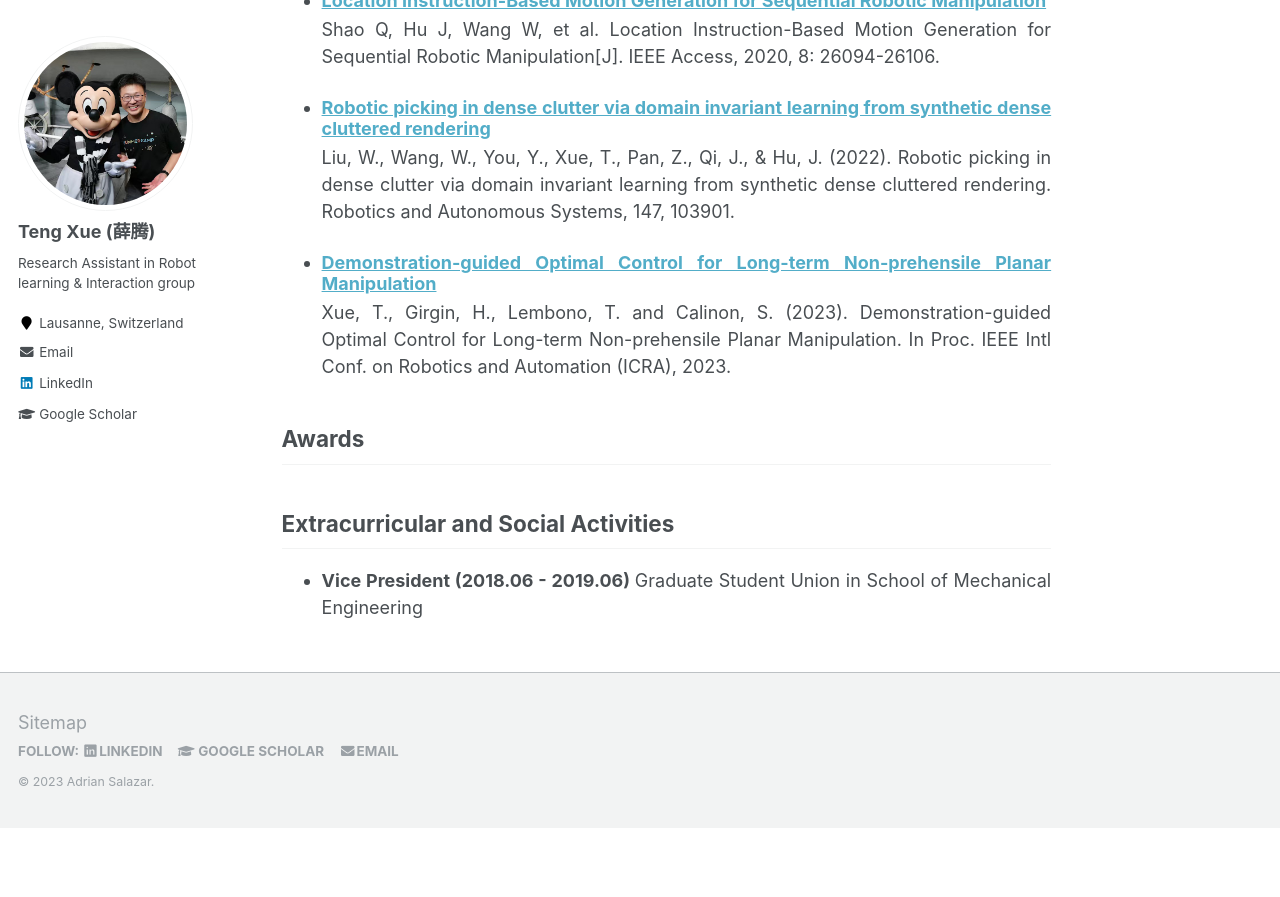
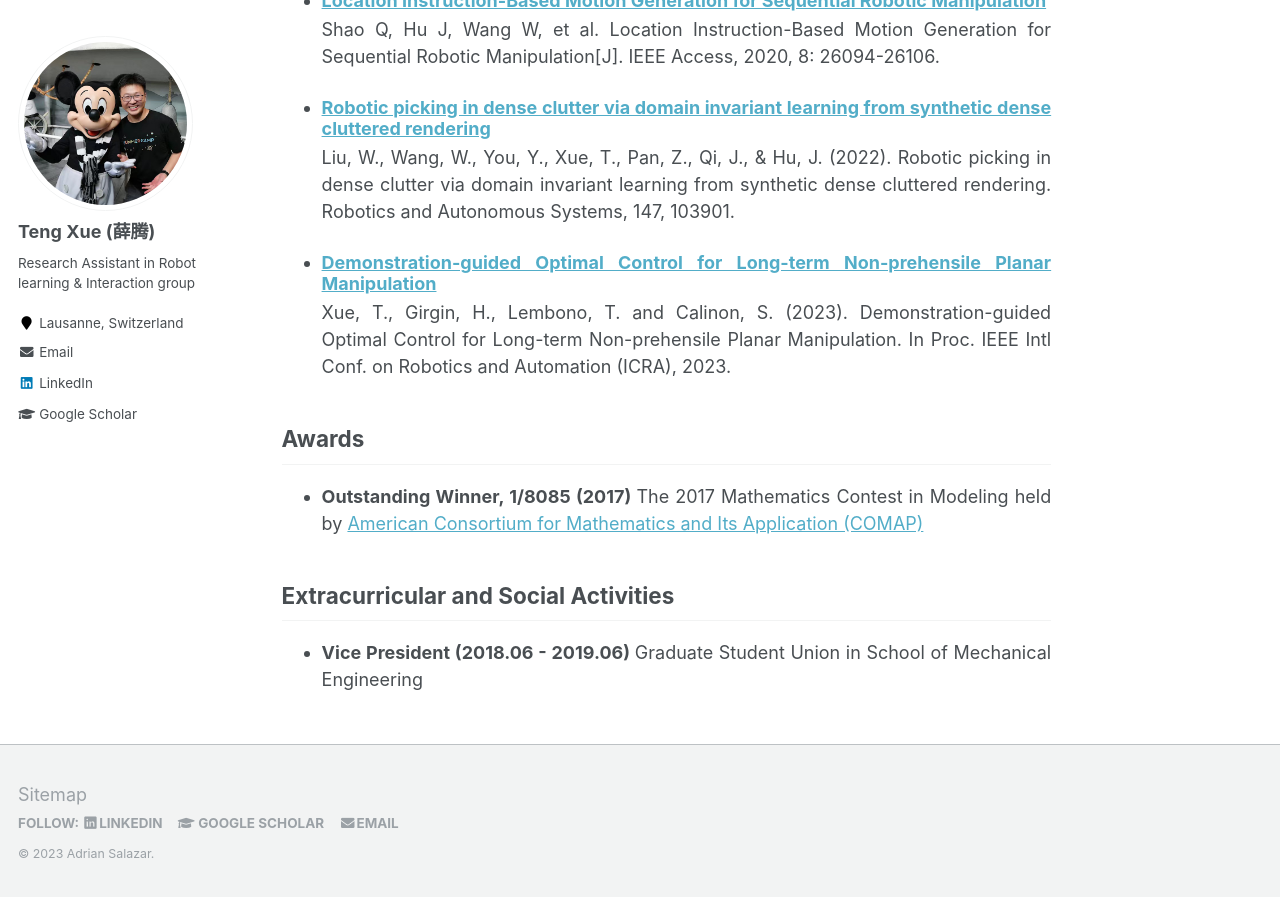
Before and after one commit to Schortenger/schortenger.github.io, a Jekyll site: the page built from _pages/cv.md, in a window 1280 px wide and 900 px high, scrolled down 1565 px. Shown: the top 897 px of the window. Built offline with Jekyll 4.4.1, drawn with Linux system fonts in a browser that asks for light colours; before the commit the page ends 2393 px from its top, so only the background shows below that.

```diff
--- a/_pages/cv.md
+++ b/_pages/cv.md
@@ -51,9 +51,9 @@
 
 <h2>Awards</h2>
 <ul>
-<!--   <li><b>Outstanding Winner, 1/8085 (2017) </b> The 2017 Mathematics Contest in Modeling held by
+  <li><b>Outstanding Winner, 1/8085 (2017) </b> The 2017 Mathematics Contest in Modeling held by
   	<a href="https://www.comap.com/contests/mcm-icm"> American Consortium for Mathematics and Its Application (COMAP) </a></li>
-	<li><b>First prize (2014) </b> The 6th national mathematics contest for college students</li>
+	<!-- <li><b>First prize (2014) </b> The 6th national mathematics contest for college students</li>
  	<li><b>Tang Lixin Scholarship (2018) </b>  Award to students ranking Top 0.5% </li>
  	<li><b>Chinese National Scholarship (2014 & 2018) </b>  Award to students ranking Top 1%</li>
  	<li><b>First Place (2018) </b>  Tidy Up My Room Chanllenge, Organized by <a href="https://roboticvision.org/"> Australian Centre for Robotic Vision  </a> in ICRA 2018
```
